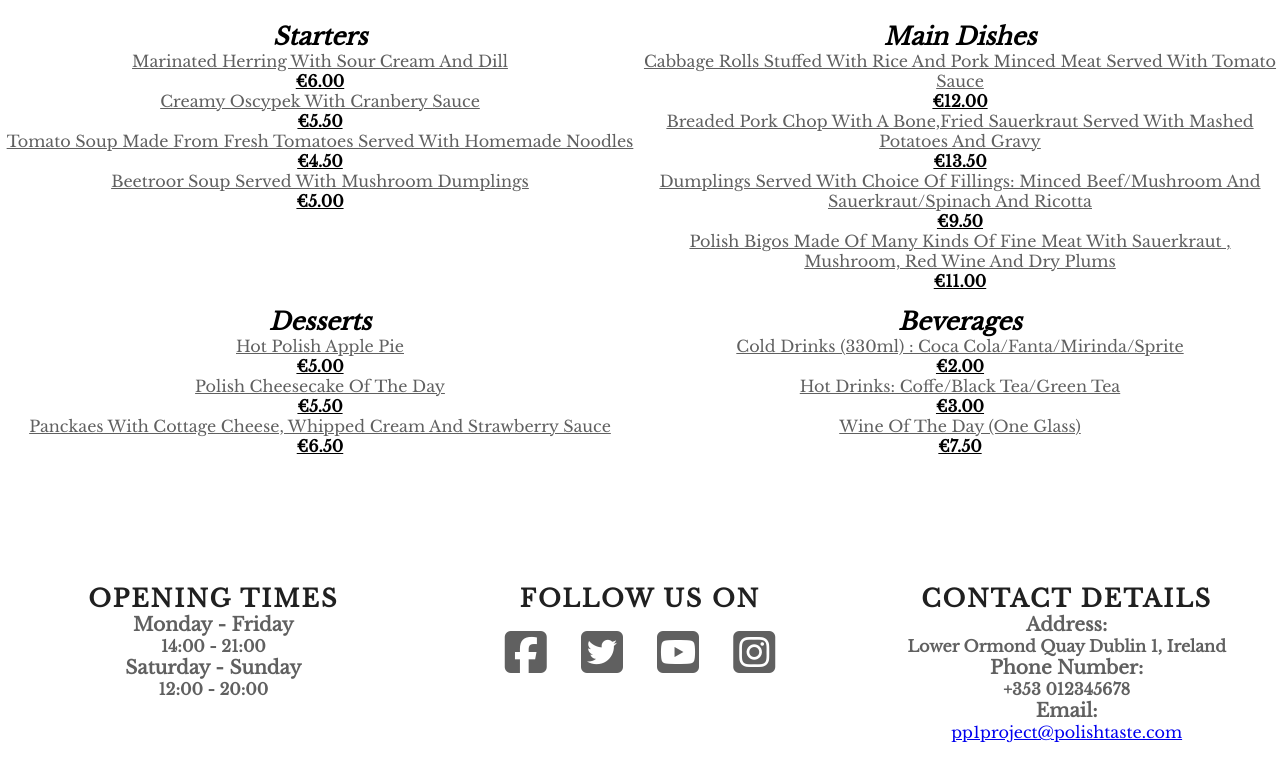
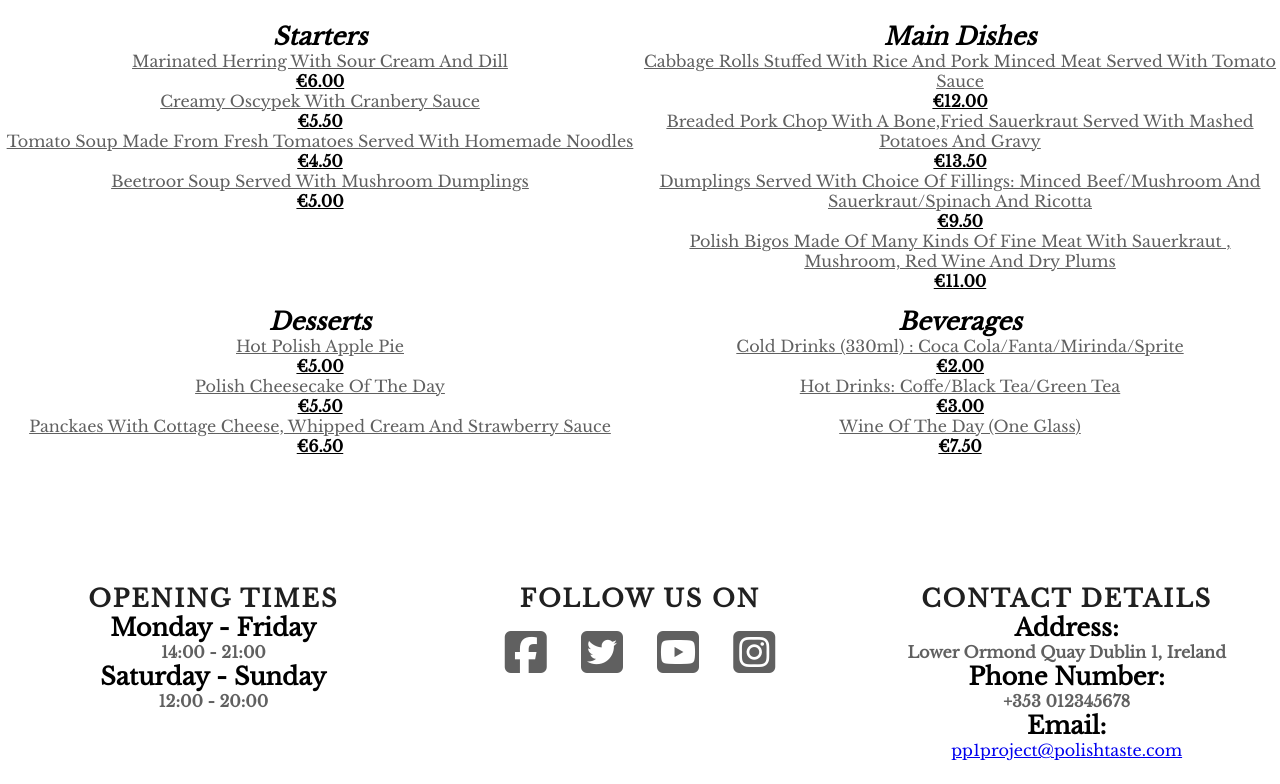
Before and after one commit to wojtekk304/PP1_Polish_Taste_Restaurant, a plain HTML site: page index.html in a window 1280 px wide. Shown: the part 1066-1850 px from the top of the page. Drawn offline with nearby package versions, Linux system fonts and the light colour scheme.

```diff
--- a/assets/css/style.css
+++ b/assets/css/style.css
@@ -192,6 +192,11 @@ h1, h2 {
     height: 100px;
 }
 
+.footer-headings {
+    color: black;
+    font-size: 150%;
+}
+
 .footer-container {
     height: 100px;
     width: 100%;
--- a/index.html
+++ b/index.html
@@ -118,9 +118,9 @@
     <section class="footer-container">
         <div class="footer-flex">
         <h2>Opening Times</h2>
-        <h3>Monday - Friday</h3>
+        <h3 class="footer-headings">Monday - Friday</h3>
         <h4>14:00 - 21:00</h4>
-        <h3>Saturday - Sunday</h3>
+        <h3 class="footer-headings">Saturday - Sunday</h3>
         <h4>12:00 - 20:00</h4>
         </div>
 
@@ -144,11 +144,11 @@
 
         <div class="footer-flex">
         <h2>Contact Details</h2>
-        <h3>Address:</h3>
+        <h3 class="footer-headings">Address:</h3>
         <h4>Lower Ormond Quay Dublin 1, Ireland</h4>
-        <h3>Phone Number:</h3>
+        <h3 class="footer-headings">Phone Number:</h3>
         <h4>+353 012345678</h4>
-        <h3>Email:</h3>
+        <h3 class="footer-headings">Email:</h3>
         <a href="mailto:">pp1project@polishtaste.com</a>
 
     </div>
```
